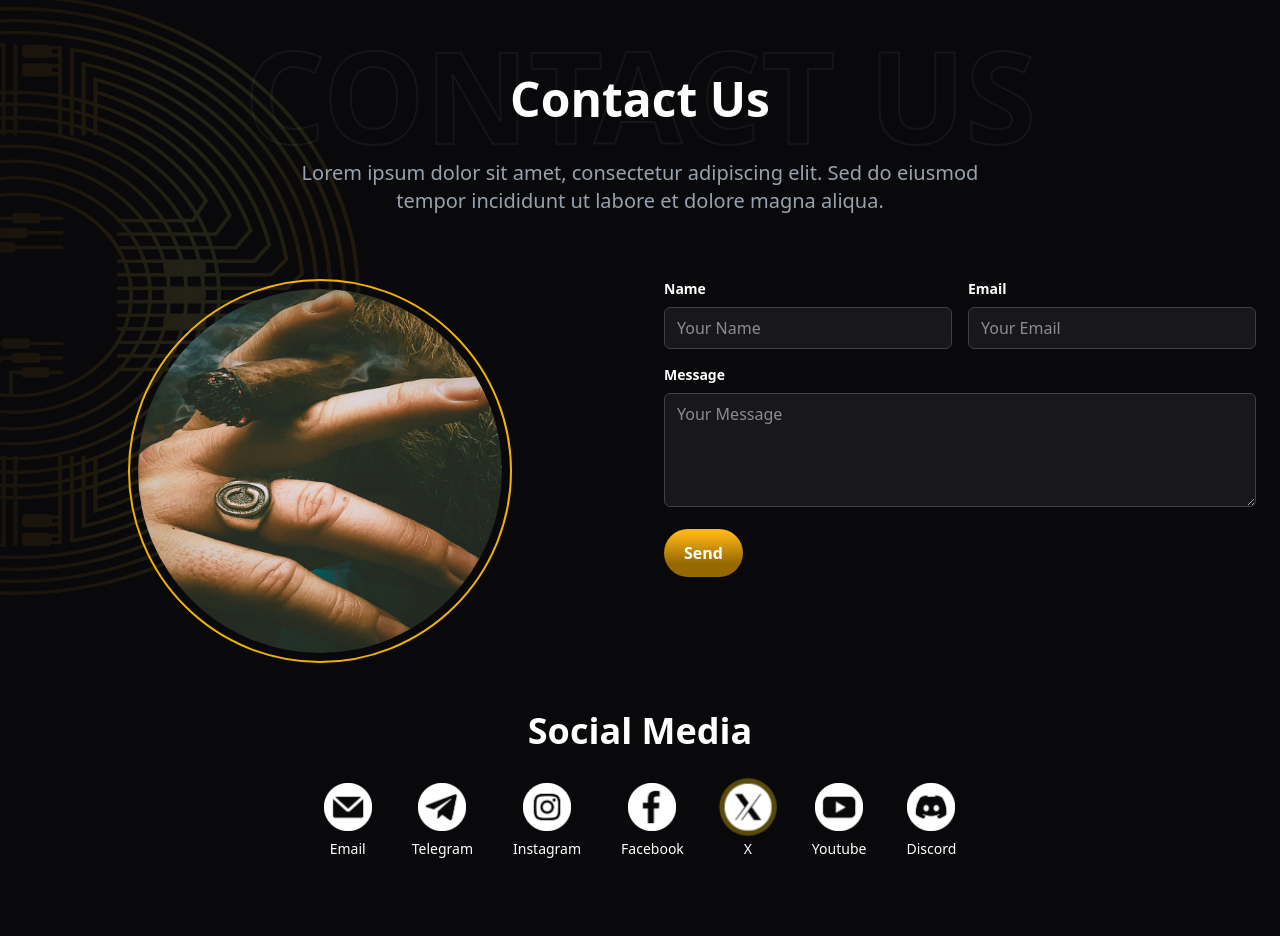
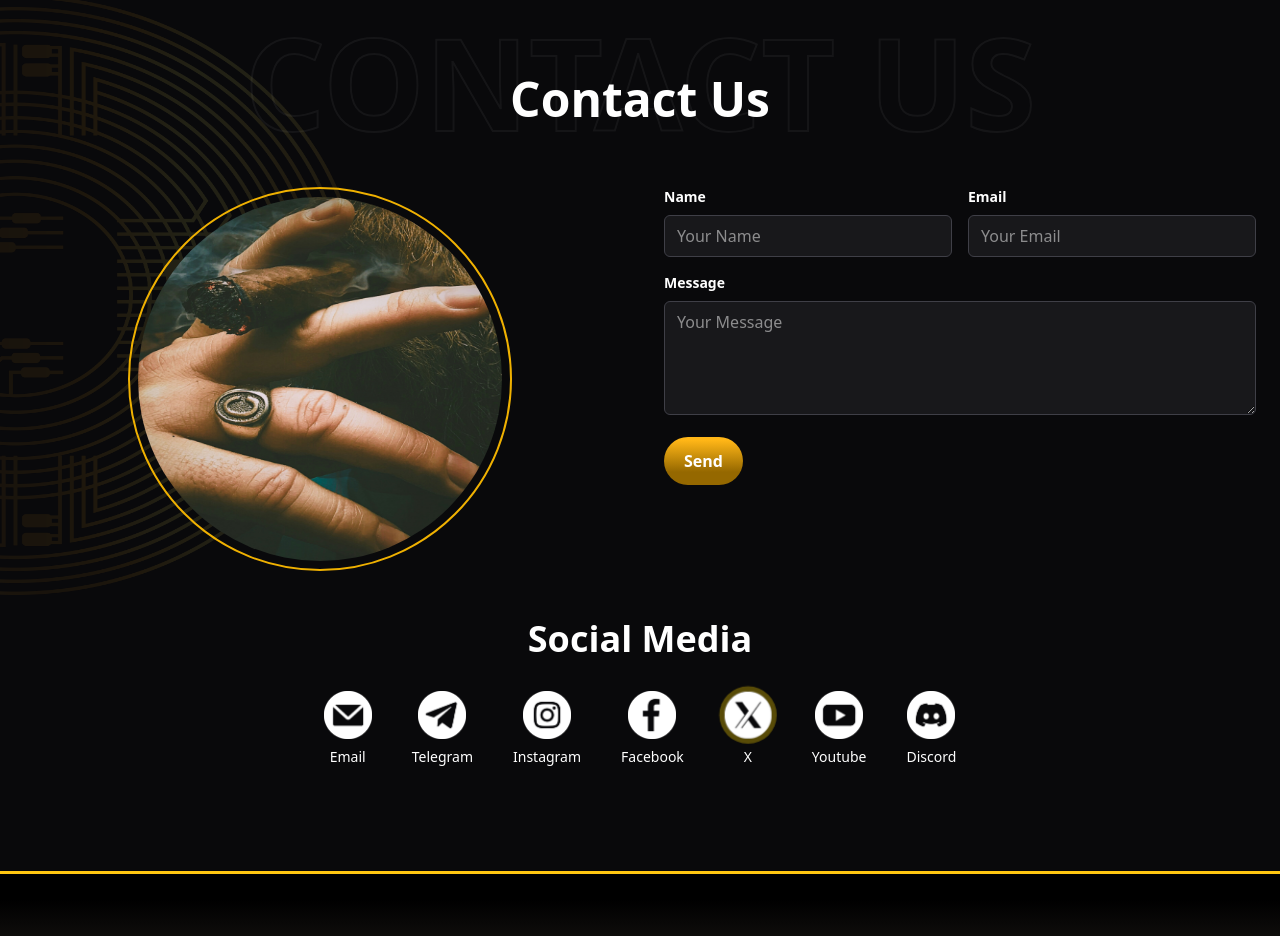
Before and after one commit to emilmarcuarez/landing-page-token, a Vue app in the folder landing-page/: page / in a window 1280 px wide. Shown: the part 3520-4456 px from the top of the page. Built offline with nearby package versions, Linux system fonts and the light colour scheme.

Commit message:
delete parrafo

```diff
--- a/landing-page/src/components/sections/ContactUs.vue
+++ b/landing-page/src/components/sections/ContactUs.vue
@@ -10,10 +10,6 @@
                     CONTACT US</h2>
                 <h2 class="relative text-3xl sm:text-4xl md:text-5xl font-bold text-white mb-3 sm:mb-4">Contact Us
                 </h2>
-                <p class="text-gray-400 text-base sm:text-lg md:text-xl max-w-3xl mx-auto px-4 pt-5">
-                    Lorem ipsum dolor sit amet, consectetur adipiscing elit. Sed do eiusmod tempor incididunt ut labore
-                    et dolore magna aliqua.
-                </p>
             </div>
 
             <div class="grid grid-cols-1 md:grid-cols-2 gap-12">
```
